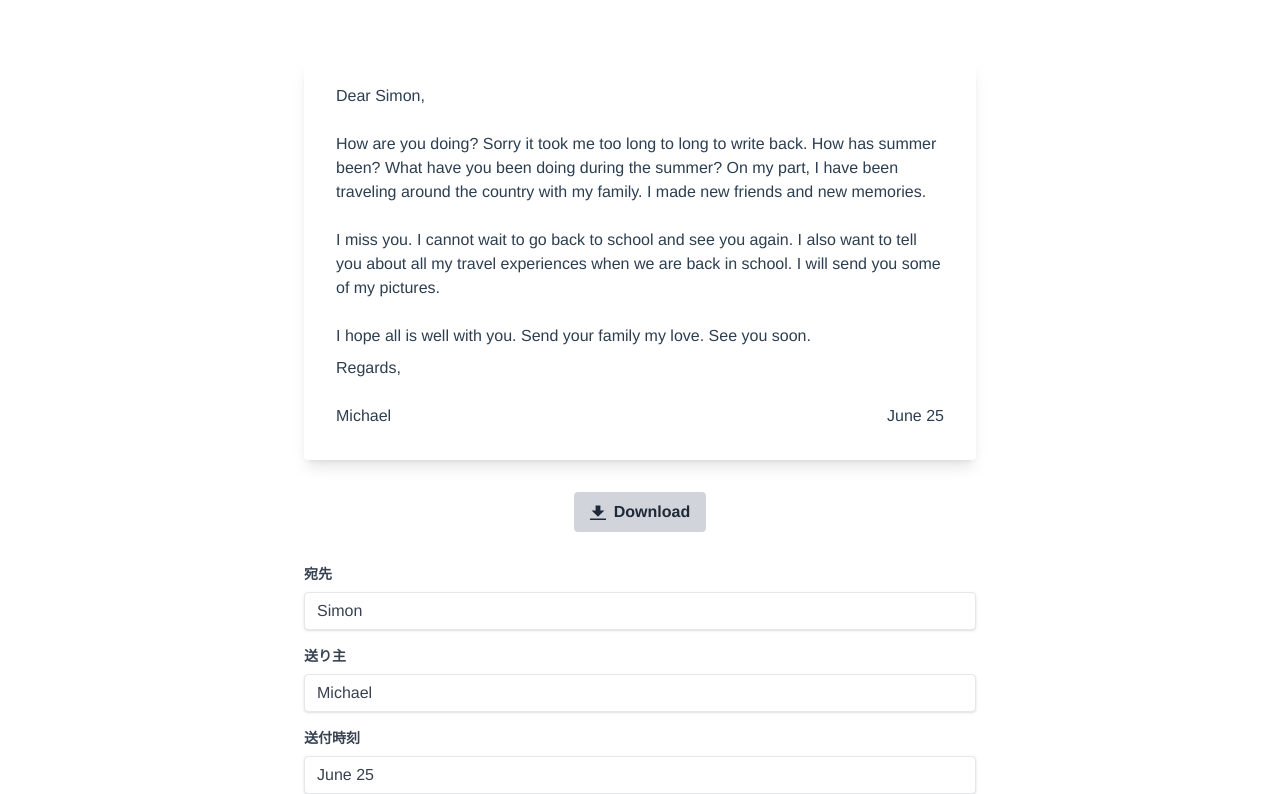
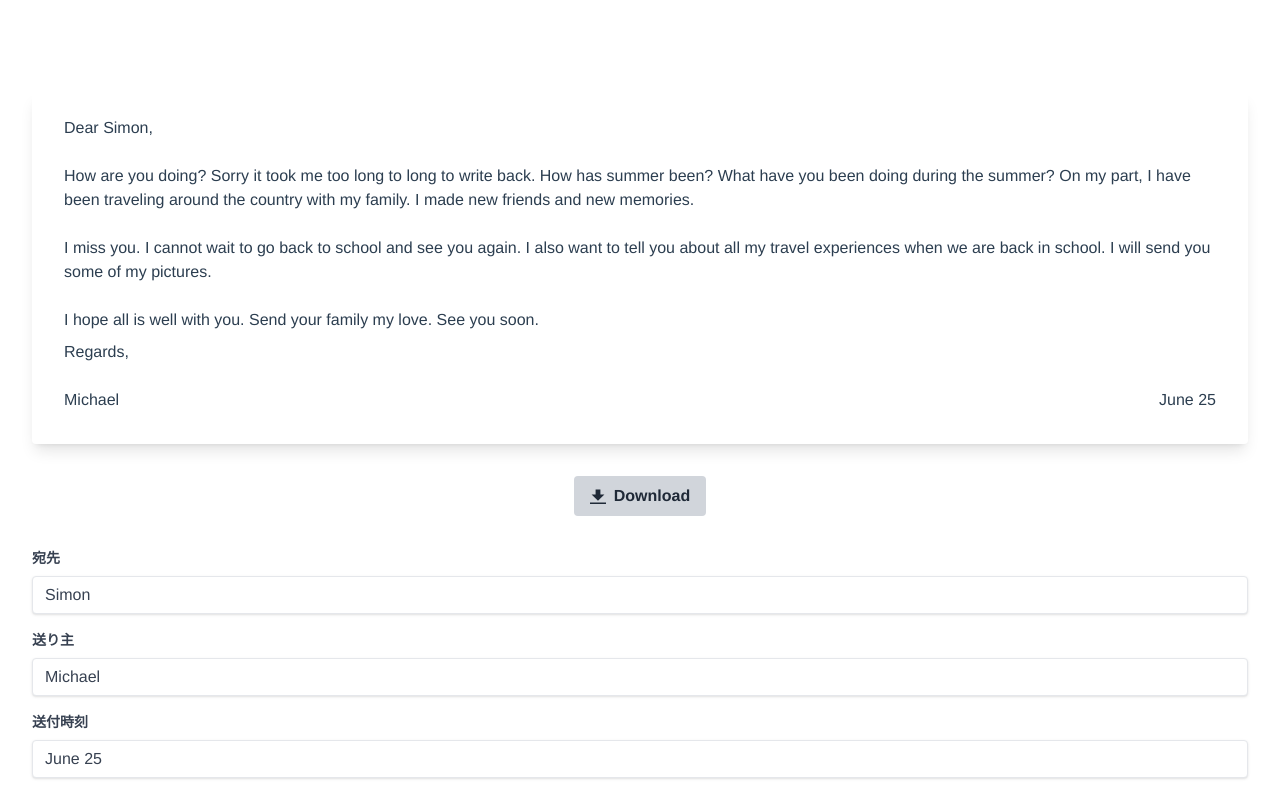
Before and after one commit to Haru0101/dear-my-friend, a Vue app: page / in a window 1280 px wide. Shown: the top 794 px of the page. Built offline with nearby package versions, Linux system fonts and the light colour scheme.

Commit message:
fix: width and max-width

```diff
--- a/src/App.vue
+++ b/src/App.vue
@@ -24,7 +24,8 @@ const download = () => {
 }
 </script>
 <template>
-  <div class="max-w-2xl mx-auto">
+  <div class="p-8">
+    <div class="w-full mx-auto max-w-screen-2xl">
       <div id="canvas-box" class="mb-8 bg-white shadow-lg rounded px-8 pt-6 pb-8">
         <p class="mb-6">{{letterGreeting}} {{to}},</p>
 
@@ -66,6 +67,7 @@ const download = () => {
         </div>
       </div>
     </div>
+  </div>
 </template>
 
 <style>
```
Lines whose indentation alone changed are shown as unchanged.
